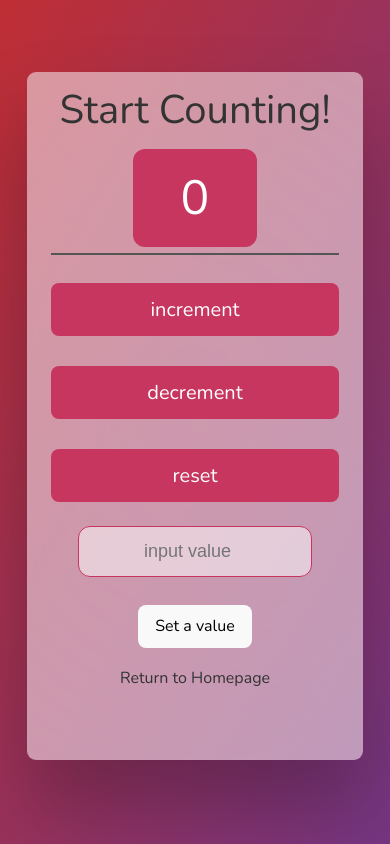
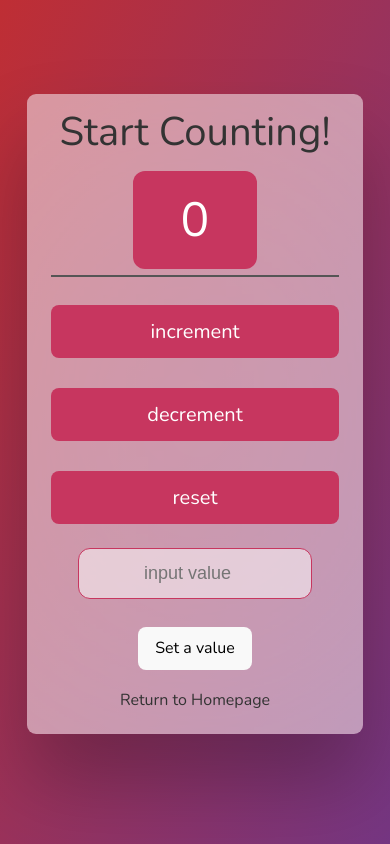
Before and after one commit to ololadeDOTdev/counter_app-version_2, a React (Vite) app: page /counter in a window 390 px wide. Built offline with nearby package versions, Linux system fonts and the light colour scheme.

Commit message:
overflow fix

```diff
--- a/src/index.css
+++ b/src/index.css
@@ -128,14 +128,14 @@ button:hover {
 }
 @media (max-width: 28em) {
   .container {
-    margin-top: -12px;
+    margin-top: -16px;
   }
   .counter-header {
     font-size: 2.5em;
   }
   .App {
     width: 18em;
-    height: 43em;
+    height: 40em;
     padding: 0 24px;
     gap: 2.5em;
   }
```
